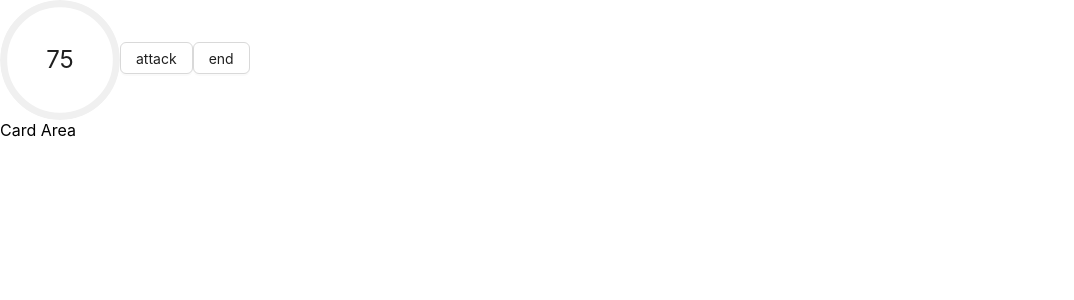
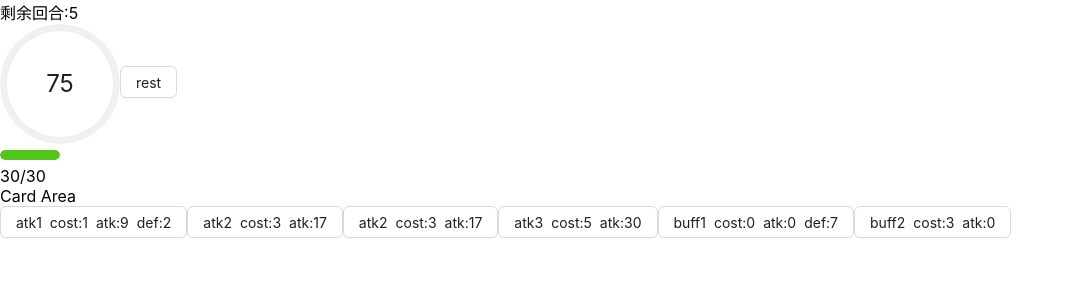
Before and after one commit to silentwaver/gkms, a React (Create React App) app: page /produce in a window 1280 px wide. Both pictures are taken after a click on the button "Math". Shown: the top 300 px of the page, without its empty margins (0-1074 px from the left). Built offline with nearby package versions, Linux system fonts and the light colour scheme.

Commit message:
日常提交（战斗部分逻辑增添

```diff
--- a/src/View/Process/Lesson.tsx
+++ b/src/View/Process/Lesson.tsx
@@ -1,43 +1,113 @@
+/*
+ * @Author: SilentVver 928872571@qq.com
+ * @Date: 2024-10-29 15:50:26
+ * @LastEditors: SilentVver 928872571@qq.com
+ * @LastEditTime: 2024-10-30 22:54:59
+ * @Description:
+ *
+ */
 
-import React, { useState } from 'react';
+import React, { useEffect, useState } from 'react';
 import { Button, Flex, Progress } from 'antd';
+import { CardType } from '../../types';
 export default function Lesson(props) {
     const firstHP = 75;
     const secHP = 100;
-    const { processEnd, type } = props;
+    const { processEnd, type, cardList, round, userHP: _userHP, maxHP } = props;
     const [damage, setDamage] = useState(0)
+    const [leftRound, setLeftRound] = useState<number>(round)
+    const [userHP, setUserHP] = useState(_userHP);
 
+    useEffect(()=>{
+        if (leftRound < 1) {
+            // 结束
+            processEnd({ [type]: Math.min(damage, firstHP + secHP), userHP })
+        }
+    },[leftRound])
 
     function getPercent() {
         if (damage < firstHP) {
             return Math.floor((damage / firstHP) * 100)
         }
         else {
-            return Math.floor(((damage-firstHP)/secHP) *100)
+            return Math.floor(((damage - firstHP) / secHP) * 100)
         }
     }
 
-    function getRestHP(){
+    function getRestHP() {
         if (damage < firstHP) {
-            return firstHP-damage;
+            return firstHP - damage;
         }
         else {
-            return Math.max(secHP+firstHP -damage,0);
+            return Math.max(secHP + firstHP - damage, 0);
         }
     }
 
-    function attack(){
-        console.log('attack')
-        setDamage(damage+10);
+    function genCardArea() {
+        return <>{
+            cardList.map((item: CardType) => {
+
+                return <Button
+                    onClick={() => attack(item)}
+                    disabled={isCardAvailable(item.cost)}>
+                    <div>{item.nameStr}</div>
+                    <div>cost:{item.cost}</div>
+                    <div>atk:{item.atk}</div>
+                    {item.def ? <div>def:{item.def}</div> : null}
+                </Button>
+            })
+        }</>
+    }
+
+    function attack(cardInfo: CardType) {
+        console.log(cardInfo)
+        const { cost, atk } = cardInfo
+        setUserHP(userHP - cost)
+        setDamage(damage + atk);
+        // 废牌移动
+        onRoundEnd()
+    }
+
+
+
+
+
+    function onRoundEnd() {
+        // 牌山整理
+
+        setLeftRound(leftRound - 1)
+    }
+
+
+
+    function isCardAvailable(cost: number) {
+        return userHP < cost
+    }
+
+    function handleRest() {
+        let _hp = Math.min(maxHP, userHP + 10);
+        setUserHP(_hp)
+        onRoundEnd()
     }
 
     return (
         <div>
+            <div>剩余回合:{leftRound}</div>
             <Progress type="circle" percent={getPercent()} format={(percent) => getRestHP()} />
-            <Button onClick={() => attack()}>attack</Button>
-            <Button onClick={() => processEnd({ [type]: Math.min(damage,firstHP+secHP) })}>end</Button>
-
-            <div>Card Area</div>
+            {/* <Button onClick={() => attack()}>attack</Button> */}
+            {/* <Button onClick={() => processEnd({ [type]: Math.min(damage,firstHP+secHP) })}>end</Button> */}
+            {/* <Button onClick={() => setLeftRound(leftRound+1)}>round+1</Button> */}
+            <Button onClick={() => handleRest()}>rest</Button>
+            <div>
+                <Progress
+                    percent={Math.floor((userHP / maxHP) * 100)}
+                    size={[60, 10]}
+                    showInfo={false}
+                    strokeColor="#52C41A"
+                />
+                {userHP}/{maxHP}
+            </div>
+            <div>Card Area<div>{genCardArea()}</div></div>
         </div>
     )
 }
--- a/src/View/Produce.tsx
+++ b/src/View/Produce.tsx
@@ -3,20 +3,23 @@ import { Button, Progress } from "antd";
 import { useEffect, useState } from "react";
 import { process } from "../data/process";
 import Lesson from "./Process/Lesson";
+import { CardList } from "../data/cardList";
+import { CardType, DateType } from "../types";
 function Produce() {
     const maxHP = 30
     const [week, setWeek] = useState(0)
-    const [date, setDate] = useState({list:[],type:""})
+    const [date, setDate] = useState<DateType>({ list: [], type: "" })
     const [processDate, setProcessDate] = useState<any>({})
     const [isProcess, setIsProcess] = useState(false);
 
     const [capability, setCapability] = useState({ Math: 0, YuWen: 0, ZongHe: 0 })
     const [hp, setHP] = useState(maxHP);
 
-    const [cardList,setCardList] = useState([])
+    const [cardList, setCardList] = useState<CardType[]>([])
 
     useEffect(() => {
         setDate(process[week])
+        setCardList([...CardList])
     }, [])
 
 
@@ -26,11 +29,11 @@ function Produce() {
     }
 
     function handleDate() {
-        const { type, list } = date;
+        const { type, list, round } = date;
         if (type == "Daily") {
             return list.map((item) => {
                 console.log(item)
-                return <Button onClick={() => { beforeIntoProcess(item) }}>{item.subType}</Button>
+                return <Button onClick={() => { beforeIntoProcess({ ...item, round }) }}>{item.subType}</Button>
             })
         } else {
             return <Button onClick={() => processEnd()}>end</Button>
@@ -39,16 +42,25 @@ function Produce() {
 
     function handleProcess() {
         console.log(processDate)
-        const { type, subType } = processDate;
+        const { type, subType, round } = processDate;
         beforeProcessStart();
-        if (type == "lesson") return <Lesson processEnd={processEnd} type={subType} />
+        if (type == "lesson") {
+            return <Lesson
+                processEnd={processEnd}
+                type={subType}
+                cardList={cardList}
+                round={round}
+                userHP={hp}
+                maxHP={maxHP}
+            />
+        }
 
     }
     function handleRest() {
         beforeProcessStart();
-        let _hp = Math.min(maxHP,hp+10);
+        let _hp = Math.min(maxHP, hp + 10);
         setHP(_hp)
-        processEnd({},true)
+        processEnd({}, true)
     }
 
     function beforeIntoProcess(item) {
@@ -60,15 +72,16 @@ function Produce() {
         console.log("beforeProcessStart")
     };
 
-    function processEnd(addCapability?,rest=false) {
-        const { Math: ns, YuWen: ny, ZongHe: nz } = addCapability || {};
+    function processEnd(addCapability?, rest = false) {
+        const { Math: ns, YuWen: ny, ZongHe: nz,userHP } = addCapability || {};
         const { Math, YuWen, ZongHe } = capability;
 
         setCapability({ Math: Math + (ns || 0), YuWen: YuWen + (ny || 0), ZongHe: (nz || 0) + ZongHe })
         setIsProcess(false);
-        // if(!rest)setHP(hp-3)
+        if(!rest && date.type==='Daily')setHP(userHP)
         addWeek()
     }
+
 
 
     return (
@@ -82,7 +95,7 @@ function Produce() {
                 <><div>week:{week + 1} {date.type}</div>
                     <div>
                         <Progress
-                            percent={Math.floor((hp/maxHP)*100)}
+                            percent={Math.floor((hp / maxHP) * 100)}
                             size={[60, 10]}
                             showInfo={false}
                             strokeColor="#52C41A"
--- /dev/null
+++ b/src/data/cardList.ts
@@ -0,0 +1,44 @@
+import { CardType } from "../types";
+
+/*
+ * @Author: SilentVver 928872571@qq.com
+ * @Date: 2024-10-30 21:51:32
+ * @LastEditors: SilentVver 928872571@qq.com
+ * @LastEditTime: 2024-10-30 22:21:44
+ * @Description:
+ *
+ */
+export const CardList: Array<CardType> = [
+    {
+        nameStr: 'atk1',
+        cost: 1,
+        atk: 9,
+        def: 2,
+    },
+    {
+        nameStr: 'atk2',
+        cost: 3,
+        atk: 17,
+    },
+    {
+        nameStr: 'atk2',
+        cost: 3,
+        atk: 17,
+    },
+    {
+        nameStr: 'atk3',
+        cost: 5,
+        atk: 30,
+    },
+    {
+        nameStr: 'buff1',
+        cost: 0,
+        atk: 0,
+        def: 7
+    },
+    {
+        nameStr: 'buff2',
+        cost: 3,
+        atk: 0,
+    }
+]
--- a/src/data/process.ts
+++ b/src/data/process.ts
@@ -1,14 +1,15 @@
 /*
  * @Author: SilentVver 928872571@qq.com
  * @Date: 2024-10-27 20:40:25
- * @LastEditors: error: error: git config user.name & please set dead value or install git && error: git config user.email & please set dead value or install git & please set dead value or install git
- * @LastEditTime: 2024-10-30 00:00:52
+ * @LastEditors: SilentVver 928872571@qq.com
+ * @LastEditTime: 2024-10-30 22:06:41
  * @Description:
  *
  */
-export const process:any = [
+export const process: any = [
   {
     type: "Daily",
+    round: 5,
     list: [
       {
         type: "lesson",
@@ -26,6 +27,7 @@ export const process:any = [
   },
   {
     type: "Daily",
+    round: 5,
     list: [
       {
         type: "lesson",
@@ -42,13 +44,15 @@ export const process:any = [
     ]
   },
   {
-    type: "Pursuit"
+    type: "Pursuit",
+    round: 10,
   },
   {
     type: "Test"
   },
   {
     type: "Daily",
+    round: 7,
     list: [
       {
         type: "lesson",
@@ -66,6 +70,7 @@ export const process:any = [
   },
   {
     type: "Daily",
+    round: 7,
     list: [
       {
         type: "lesson",
@@ -83,6 +88,7 @@ export const process:any = [
   },
   {
     type: "Daily",
+    round: 7,
     list: [
       {
         type: "lesson",
@@ -99,7 +105,8 @@ export const process:any = [
     ]
   },
   {
-    type: "Pursuit"
+    type: "Pursuit",
+    round: 12,
   },
   {
     type: "Test"
--- /dev/null
+++ b/src/types/index.ts
@@ -0,0 +1,22 @@
+/*
+ * @Author: SilentVver 928872571@qq.com
+ * @Date: 2024-10-30 21:34:29
+ * @LastEditors: SilentVver 928872571@qq.com
+ * @LastEditTime: 2024-10-30 22:20:19
+ * @Description:
+ *
+ */
+/** 战斗内卡牌 */
+export interface CardType {
+    nameStr: string;
+    cost: number;
+    atk: number;
+    def?: number ;
+}
+
+/** 日程信息 */
+export interface DateType {
+    list: Array<any>;
+    type: string;
+    round?: number;
+}
```
